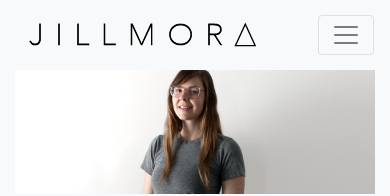
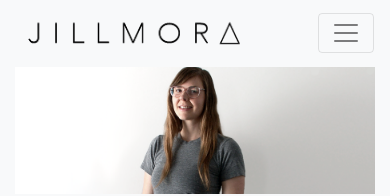
Before and after one commit to jillianannette/Jill-Mora, a website: page index.html in a window 390 px wide. Shown: the top 196 px of the page. Drawn offline with Linux system fonts and the light colour scheme.

Commit message:
Big Fix
Fix logo size on mobile for small screens.

```diff
--- a/css/main.css
+++ b/css/main.css
@@ -12,6 +12,10 @@ img {
 
 .navbar {
 	text-transform: uppercase;
+}
+
+.navbar-brand {
+	max-width: 65%;
 }
 
 .container {
```
